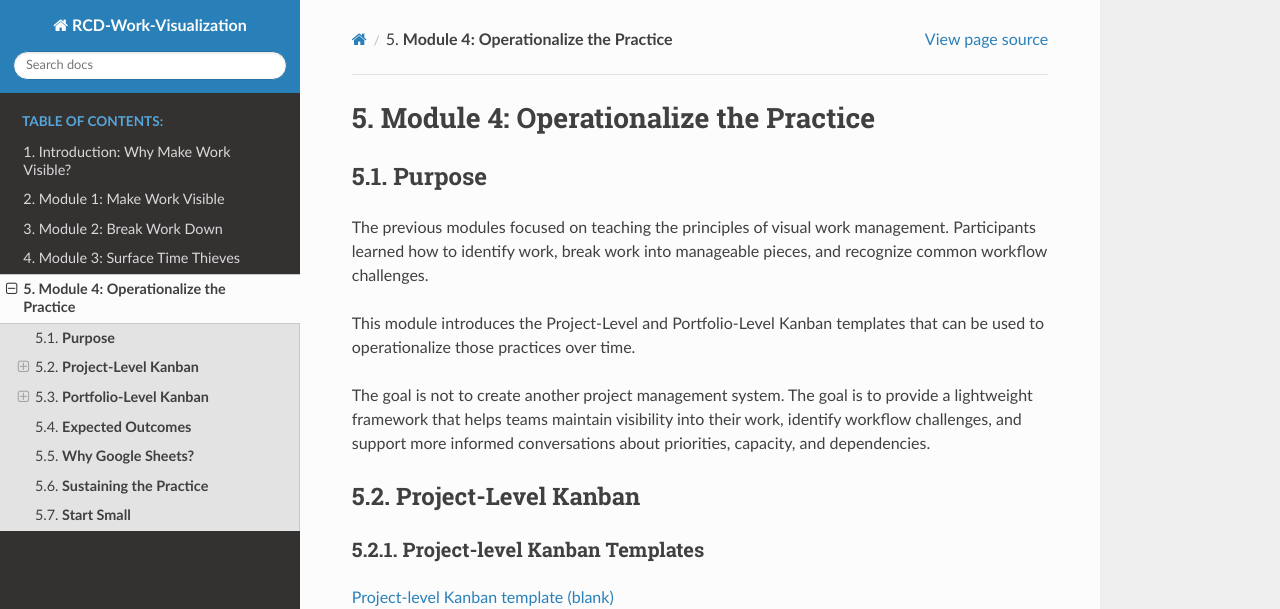
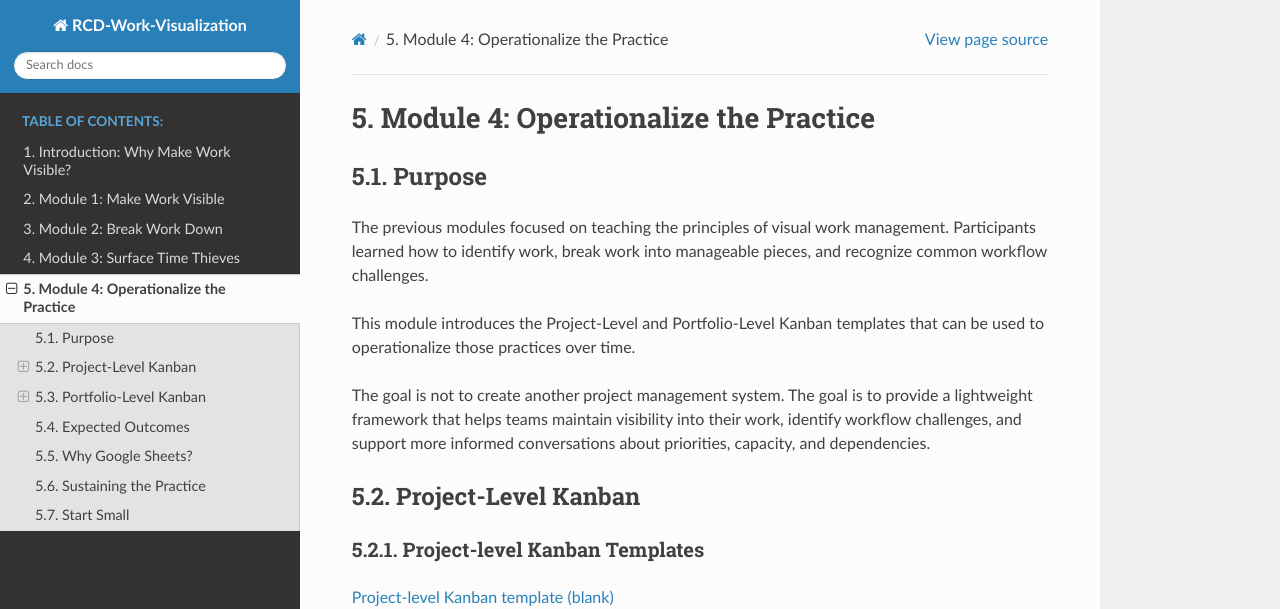
Before and after one commit to amaji/rcd-work-visualization, a Sphinx documentation site: the page built from source/sections/module4.rst, in a window 1280 px wide. Shown: the top 609 px of the page. Built offline with Sphinx 7.4.7 and the Read the Docs theme 3.1.0, drawn with Linux system fonts in a browser that asks for light colours.

```diff
--- a/source/sections/module4.rst
+++ b/source/sections/module4.rst
@@ -1,11 +1,11 @@
 .. _module-4-operationalize-the-practice-1:
 
-**Module 4: Operationalize the Practice**
+Module 4: Operationalize the Practice
 -----------------------------------------
 
 .. _purpose-7:
 
-**Purpose**
+Purpose
 ~~~~~~~~~~~
 
 The previous modules focused on teaching the principles of visual work
@@ -20,7 +20,7 @@ to provide a lightweight framework that helps teams maintain visibility
 into their work, identify workflow challenges, and support more informed
 conversations about priorities, capacity, and dependencies.
 
-**Project-Level Kanban**
+Project-Level Kanban
 ~~~~~~~~~~~~~~~~~~~~~~~~~
 
 Project-level Kanban Templates
@@ -63,7 +63,7 @@ aging.
 
 - Team planning discussions
 
-**Portfolio-Level Kanban**
+Portfolio-Level Kanban
 ~~~~~~~~~~~~~~~~~~~~~~~~~~~~
 
 Portfolio-level Kanban Templates
@@ -99,7 +99,7 @@ boards alone.
 
 .. _expected-outcomes-2:
 
-**Expected Outcomes**
+Expected Outcomes
 ~~~~~~~~~~~~~~~~~~~~~
 
 By implementing the Kanban templates, teams should be able to:
@@ -116,7 +116,7 @@ By implementing the Kanban templates, teams should be able to:
 
 - Sustain the practices introduced throughout the toolkit.
 
-**Why Google Sheets?**
+Why Google Sheets?
 ~~~~~~~~~~~~~~~~~~~~~~~
 
 The templates in this toolkit were intentionally built in Google Sheets
@@ -131,7 +131,7 @@ than the practices it supports: making work visible, surfacing
 dependencies and blockers, tracking work in progress, and creating a
 shared understanding of workload and priorities.
 
-**Sustaining the Practice**
+Sustaining the Practice
 ~~~~~~~~~~~~~~~~~~~~~~~~~~~~~
 
 Making work visible is relatively easy. Keeping work visible over time
@@ -169,7 +169,7 @@ barriers include:
 
 .. _start-small-3:
 
-**Start Small**
+Start Small
 ~~~~~~~~~~~~~~~~
 
 Do not feel obligated to implement every element of this toolkit at
```
